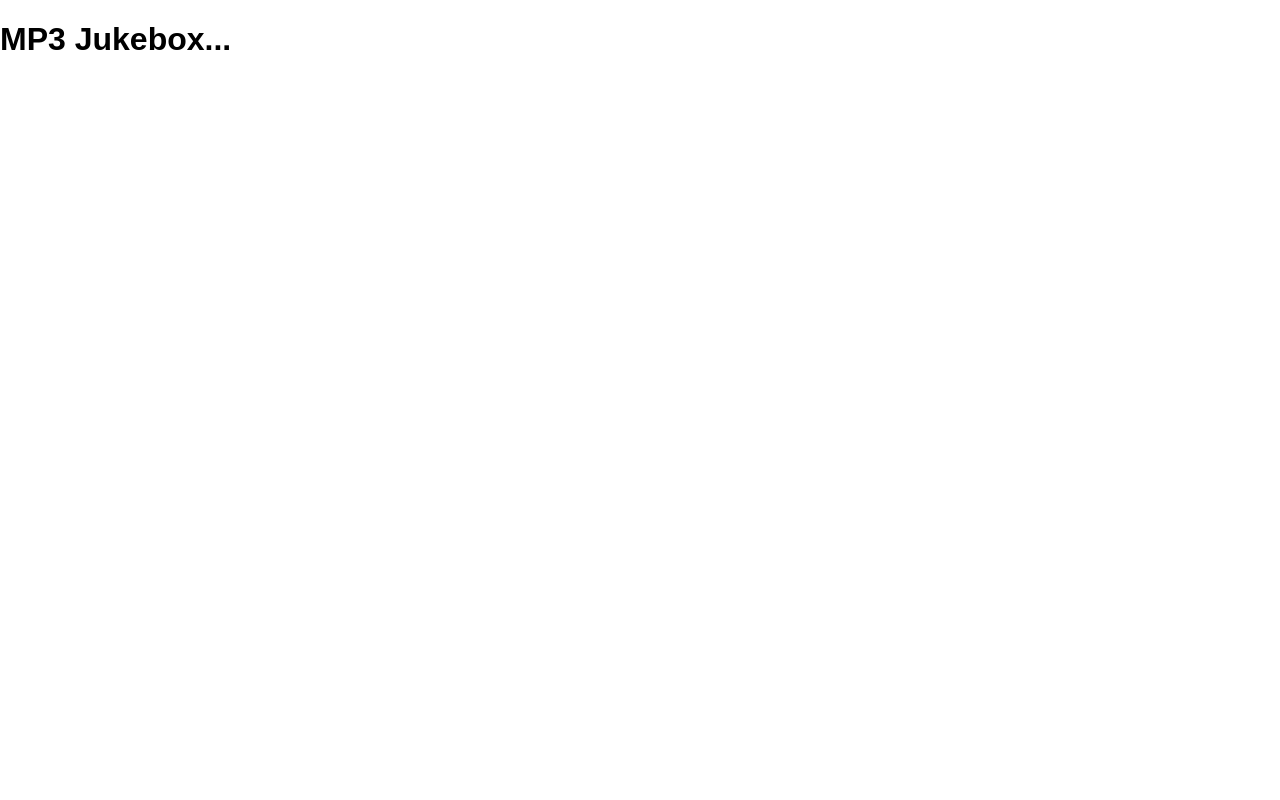
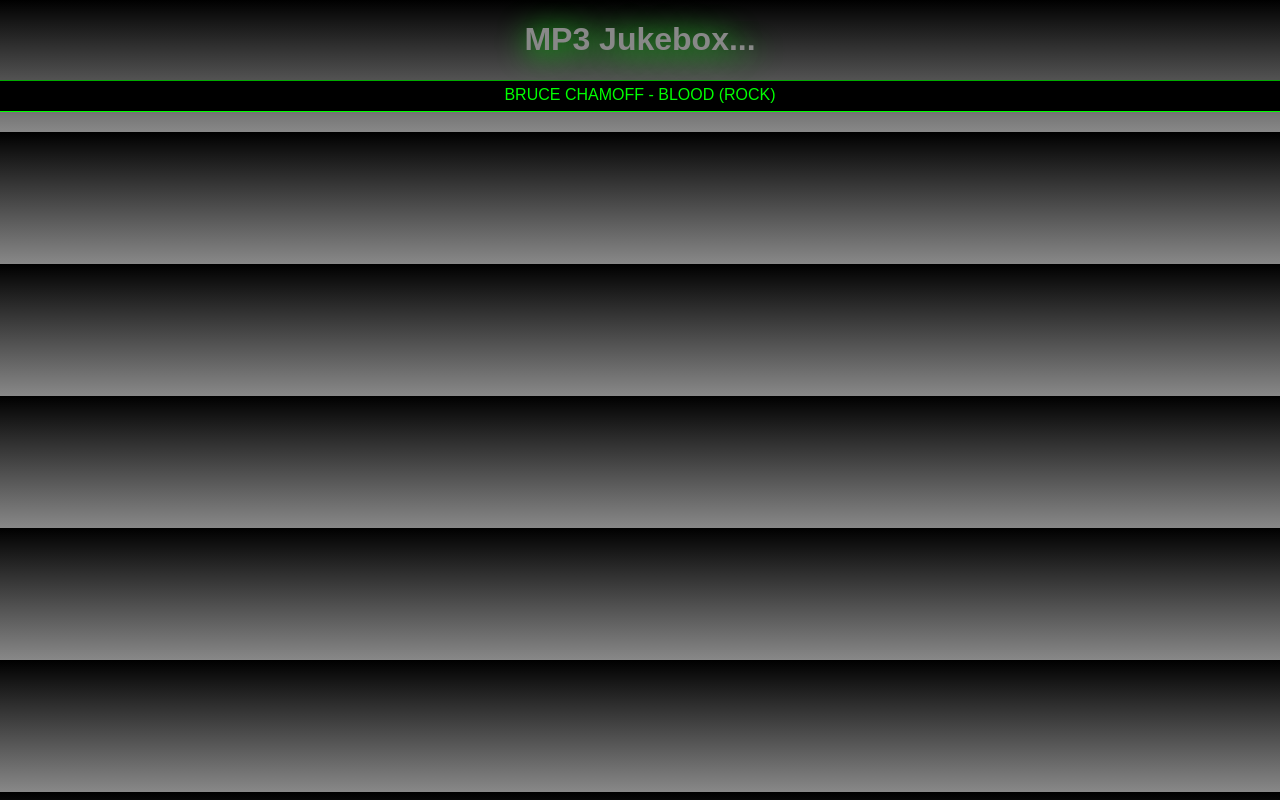
Before and after one commit to webdesignermall/reactjs-mp3-player, a React (Create React App) app: page / in a window 1280 px wide. Built offline with nearby package versions, Linux system fonts and the light colour scheme.

Commit message:
Added Marquee component and started styling the CSS.

```diff
--- a/src/index.css
+++ b/src/index.css
@@ -2,4 +2,36 @@ body {
   margin: 0;
   padding: 0;
   font-family: sans-serif;
+	background:linear-gradient(#000,#888);
 }
+
+.audio-container {
+	max-width:100%;
+	box-sizing:border-box;
+	padding-bottom:0px;
+	text-align:center;
+	margin-bottom:20px;
+}
+
+.audio-container h1 {
+	color:#888;
+	font-family:arial, sans-serif;
+	text-shadow:3px 3px 30px lime;
+}
+
+.music-marquee {
+	height:20px;
+	background:#000;
+	margin:20px 0;
+	padding:5px;
+	color:lime;
+	overflow:hidden;
+	border-top:lime inset 1px;
+	border-bottom:lime inset 1px;
+}
+.music-marquee .headings {
+	text-align:left;
+	display:inline-block;
+	font-family:arial,sans-serif;
+	text-transform:uppercase;
+}
--- a/src/index.js
+++ b/src/index.js
@@ -2,10 +2,25 @@ import React,{Component} from 'react';
 import ReactDOM from 'react-dom';
 import './index.css';
 
+class Marquee extends Component {
+	render() {
+		return (
+			<section className="music-marquee">
+				<div className="headings">
+				{this.props.mp3artist} - {this.props.children} ({this.props.mp3genre})
+				</div>
+			</section>
+		);
+	}
+}
+
 class MP3Player extends Component {
 	render() {
 		return (
-			<h1>{this.props.title}</h1>
+			<div className="audio-container">
+				<h1>{this.props.title}</h1>
+				<Marquee mp3artist="Bruce Chamoff" mp3genre="Rock">Blood</Marquee>
+			</div>
 		);
 	}
 }
```
